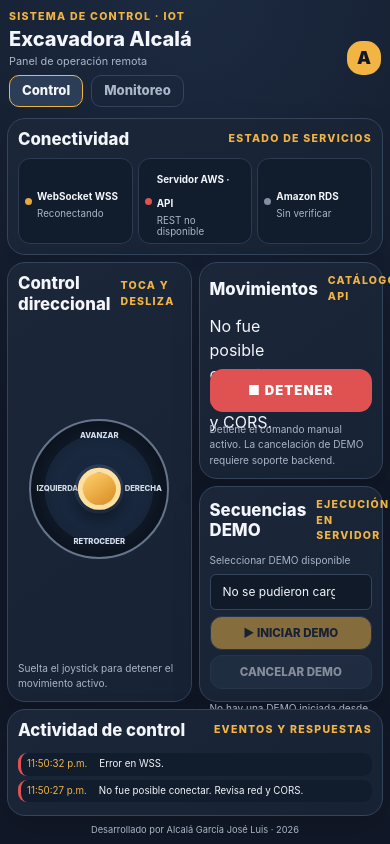
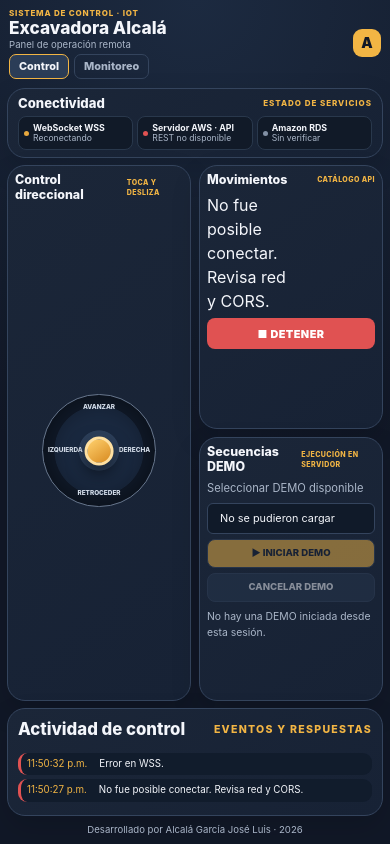
Before and after one commit to JoseAlcalaGarcia/IOT-ALCALA-SITE, a plain HTML site: page index.html in a window 390 px wide. Drawn offline with nearby package versions, Linux system fonts and the light colour scheme; no server answers.

Commit message:
REDIMENCION DE COMPONENTES

```diff
--- a/assets/css/app.css
+++ b/assets/css/app.css
@@ -109,3 +109,99 @@ html,body{width:100%;height:100%;overflow:hidden}
 }
 @media(max-width:380px){.section-title h2{font-size:.88rem}.section-title small{font-size:.52rem}.panel{padding:8px}.app-nav a{padding:4px 9px;font-size:.7rem}.joystick{width:min(100%,32vw,175px)}}
 @media(max-height:720px){.shell{padding-top:6px;padding-bottom:6px;gap:6px}.panel{padding:9px}.section-title{margin-bottom:6px}.joystick{width:min(100%, min(26vh,210px))}.stop{min-height:44px;margin:7px 0 4px}.command,.primary,.secondary{min-height:38px}.log{max-height:58px}}
+
+
+/* Ajuste fino de CONTROL: controles compactos y sin colisiones. */
+.shell>header{padding:0 2px 2px;gap:12px}
+.shell>header .eyebrow{font-size:.56rem;letter-spacing:.1em;margin-bottom:0}
+.shell>header h1{font-size:clamp(1.05rem,1.65vw,1.5rem);line-height:1.08}
+.shell>header .muted{font-size:.66rem;line-height:1.1;margin:2px 0 0}
+.shell>header .brand{width:32px;height:32px;border-radius:9px;font-size:1rem;flex:0 0 32px}
+.shell>header .app-nav{margin-top:4px;gap:5px}
+.shell>header .app-nav a{padding:3px 9px;font-size:.68rem;border-radius:7px}
+
+/* Indicadores discretos: una sola línea por servicio, sin tarjetas grandes. */
+.shell>.panel:first-of-type{padding:7px 10px}
+.shell>.panel:first-of-type .section-title{margin-bottom:5px}
+.shell>.panel:first-of-type .section-title h2{font-size:.82rem}
+.shell>.panel:first-of-type .section-title small{font-size:.5rem}
+.statuses{gap:6px}
+.statuses article{display:flex;align-items:center;gap:6px;min-width:0;padding:5px 8px;border-radius:8px;background:#111a28;border-color:#29384c}
+.statuses article>div{display:flex;align-items:baseline;gap:6px;min-width:0;flex-wrap:wrap}
+.statuses article b{font-size:.68rem;font-weight:700;line-height:1.1;white-space:nowrap}
+.statuses article p{font-size:.64rem;line-height:1.1;margin:0;white-space:nowrap}
+.statuses i{width:6px;height:6px;flex:0 0 6px}
+
+.columns{gap:8px}
+.columns>.panel{padding:9px}
+.columns .section-title{margin-bottom:5px}
+.columns .section-title h2{font-size:.9rem}
+.columns .section-title small{font-size:.5rem}
+.joy-wrap{padding:0;min-height:0}
+.joystick{width:min(100%, min(21vh,185px));border-width:1px}
+#joystick-knob{width:27%;border-width:3px}
+.joystick span{font-size:.46rem}
+.command,.primary,.secondary{min-height:34px;padding:5px 7px;font-size:.66rem;border-radius:8px}
+.commands{gap:5px}
+.stop{min-height:34px;margin:6px 0 0;padding:5px 8px;font-size:.76rem;letter-spacing:.04em;border-radius:8px}
+.demo label{font-size:.7rem}
+.demo .form-select{min-height:34px;padding-top:4px;padding-bottom:4px;font-size:.72rem}
+.demo-actions{margin:5px 0;gap:5px}
+.demo-actions button{min-height:32px}
+#demo-state{font-size:.65rem;margin:2px 0 0}
+.shell>footer{font-size:.6rem}
+
+@media(max-width:900px){
+  .statuses article{padding:5px 6px;gap:5px}
+  .statuses article b{font-size:.62rem}
+  .statuses article p{font-size:.59rem}
+}
+@media(max-width:700px){
+  .shell>header h1{font-size:1.08rem}
+  .shell>header .eyebrow{font-size:.5rem}
+  .shell>header .muted{font-size:.6rem}
+  .shell>header .brand{width:28px;height:28px;flex-basis:28px;font-size:.9rem}
+  .statuses{gap:4px}
+  .statuses article{justify-content:flex-start;gap:4px;padding:4px 5px;min-height:34px}
+  .statuses article>div{display:flex;flex-direction:column;gap:1px}
+  .statuses article b{font-size:.55rem}
+  .statuses article p{font-size:.54rem}
+  .statuses i{width:5px;height:5px;flex-basis:5px}
+  .columns>.panel{padding:7px;min-width:0}
+  .columns .section-title h2{font-size:.78rem}
+  .columns .section-title small{font-size:.44rem;letter-spacing:.06em}
+  .joystick{width:min(100%, 29vw, 155px)}
+  .joystick span{font-size:.4rem}
+  #joystick-knob{width:26%;border-width:3px}
+  .command{min-height:31px;padding:4px 3px;font-size:.57rem}
+  .stop{min-height:31px;margin-top:5px;font-size:.68rem}
+  .demo .form-select{min-height:31px;font-size:.68rem}
+  .demo-actions button{min-height:29px;font-size:.6rem}
+}
+@media(max-width:380px){
+  .statuses article b{font-size:.5rem}
+  .statuses article p{font-size:.49rem}
+  .joystick{width:min(100%, 27vw, 135px)}
+  .command{font-size:.53rem}
+}
+@media(max-height:720px){
+  .shell>header{padding-bottom:0}
+  .shell>.panel:first-of-type{padding-top:5px;padding-bottom:5px}
+  .joystick{width:min(100%, min(19vh,160px))}
+  .stop{min-height:30px;margin-top:4px}
+  .log{max-height:46px}
+}
+@media(max-height:600px){
+  .shell{gap:4px;padding-top:4px;padding-bottom:4px}
+  .panel{padding:6px}
+  .shell>header .muted{display:none}
+  .shell>header .brand{display:none}
+  .shell>header .app-nav{margin-top:2px}
+  .statuses article{padding:3px 5px}
+  .columns .section-title{margin-bottom:3px}
+  .joystick{width:min(100%, 24vh, 125px)}
+  .demo-actions{margin:3px 0}
+  #demo-state{display:none}
+  .log{max-height:36px}
+  .shell>footer{display:none}
+}
--- a/index.html
+++ b/index.html
@@ -3,8 +3,8 @@
 <body><main class="shell">
 <header><div><p class="eyebrow">SISTEMA DE CONTROL · IOT</p><h1 id="vehicle-name">Excavadora Alcalá</h1><p class="muted">Panel de operación remota</p><nav class="app-nav" aria-label="Navegación principal"><a class="active" aria-current="page" href="./index.html">Control</a><a href="./monitoreo.html">Monitoreo</a></nav></div><div class="brand">A</div></header>
 <section class="panel"><div class="section-title"><h2>Conectividad</h2><small>ESTADO DE SERVICIOS</small></div><div class="statuses"><article data-status-card="websocket"><i></i><div><b>WebSocket WSS</b><p id="ws-status" role="status">Conectando…</p></div></article><article data-status-card="api"><i></i><div><b>Servidor AWS · API</b><p id="api-status" role="status">Comprobando…</p></div></article><article data-status-card="rds"><i></i><div><b>Amazon RDS</b><p id="rds-status" role="status">Sin verificar</p></div></article></div></section>
-<div class="columns"><section class="panel"><div class="section-title"><h2>Control direccional</h2><small>TOCA Y DESLIZA</small></div><div class="joy-wrap"><div id="joystick" class="joystick" tabindex="0" role="application" aria-label="Joystick. Usa flechas del teclado o arrastra."><span class="up">AVANZAR</span><span class="down">RETROCEDER</span><span class="left">IZQUIERDA</span><span class="right">DERECHA</span><div id="joystick-knob"></div></div></div><p class="muted">Suelta el joystick para detener el movimiento activo.</p></section>
-<section class="panel"><div class="section-title"><h2>Movimientos</h2><small>CATÁLOGO API</small></div><div id="command-buttons" class="commands">Cargando comandos…</div><button id="stop-button" class="stop">■ DETENER</button><p class="muted">Detiene el comando manual activo. La cancelación de DEMO requiere soporte backend.</p></section>
+<div class="columns"><section class="panel"><div class="section-title"><h2>Control direccional</h2><small>TOCA Y DESLIZA</small></div><div class="joy-wrap"><div id="joystick" class="joystick" tabindex="0" role="application" aria-label="Joystick. Usa flechas del teclado o arrastra."><span class="up">AVANZAR</span><span class="down">RETROCEDER</span><span class="left">IZQUIERDA</span><span class="right">DERECHA</span><div id="joystick-knob"></div></div></div></section>
+<section class="panel"><div class="section-title"><h2>Movimientos</h2><small>CATÁLOGO API</small></div><div id="command-buttons" class="commands">Cargando comandos…</div><button id="stop-button" class="stop">■ DETENER</button></section>
 <section class="panel demo"><div class="section-title"><h2>Secuencias DEMO</h2><small>EJECUCIÓN EN SERVIDOR</small></div><label for="demo-select">Seleccionar DEMO disponible</label><select id="demo-select" class="form-select"><option value="">Cargando DEMO…</option></select><div class="demo-actions"><button id="demo-start" class="primary" disabled>▶ INICIAR DEMO</button><button id="demo-cancel" class="secondary" disabled title="Requiere ruta de cancelación en backend">CANCELAR DEMO</button></div><p id="demo-state" class="muted" role="status">No hay una DEMO iniciada desde esta sesión.</p></section></div>
 <section class="panel"><div class="section-title"><h2>Actividad de control</h2><small>EVENTOS Y RESPUESTAS</small></div><ol id="activity-log" class="log" aria-live="polite"><li>Esperando actividad…</li></ol></section>
 <footer>Desarrollado por Alcalá García José Luis · 2026</footer></main><script type="module" src="./assets/js/main.js"></script></body></html>
```
Also changed, not shown: 2 other files.
